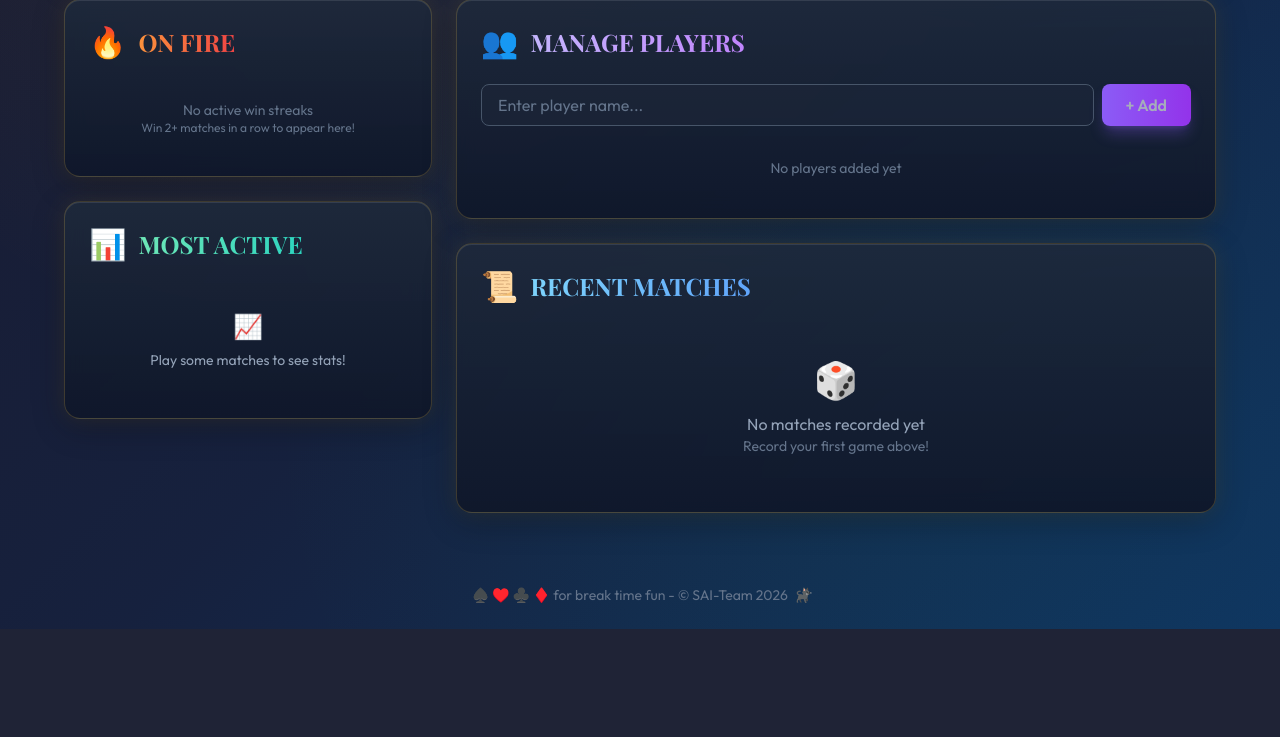
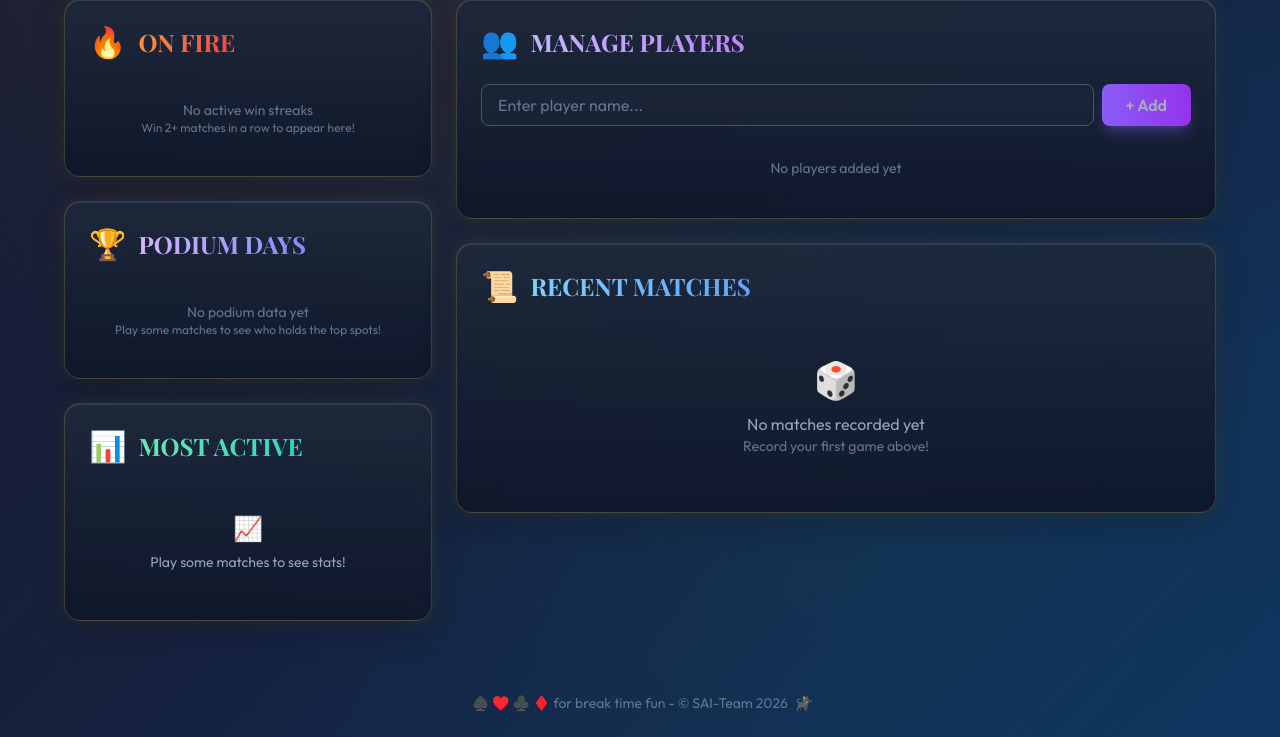
Before and after one commit to lfabbrini/trio_tracker, a FastAPI app: template app/templates/index.html in a window 1280 px wide. Shown: the part 411-1148 px from the top of the page. Before the commit the page ends 1040 px from the top, so only its background shows below. Run offline with FastAPI, Linux system fonts and the light colour scheme; the template is opened without the code that fills it, so the values that code supplies are empty; some libraries are stand-ins or nearby versions.

Commit message:
Add podium days feature with UI integration and database support

```diff
--- a/app/main.py
+++ b/app/main.py
@@ -60,6 +60,7 @@ async def index(request: Request):
         "leaderboard": db.get_leaderboard(),
         "most_active": db.get_most_active(),
         "recent_matches": db.get_recent_matches(),
+        "podium_days": db.get_podium_days(),
     })
 
 
@@ -151,6 +152,15 @@ async def win_streaks_partial(request: Request):
         "win_streaks": db.get_win_streaks(),
     })
 
+@app.get("/partials/podium-days", response_class=HTMLResponse)
+async def podium_days_partial(request: Request):
+    """Podium days fragment for HTMX."""
+    return templates.TemplateResponse("partials/podium_days.html", {
+        "request": request,
+        "podium_days": db.get_podium_days(),
+    })
+
+
 @app.post("/matches", response_class=HTMLResponse)
 async def record_match(
     request: Request,
@@ -174,4 +184,5 @@ async def record_match(
         "most_active": db.get_most_active(),
         "recent_matches": db.get_recent_matches(),
         "win_streaks": db.get_win_streaks(),
+        "podium_days": db.get_podium_days(),
     })
--- a/app/templates/index.html
+++ b/app/templates/index.html
@@ -31,6 +31,20 @@
 
             <div id="win-streaks" hx-get="/partials/win-streaks" hx-trigger="every 30s">
                 {% include "partials/win_streaks.html" %}
+            </div>
+        </div>
+
+        <!-- Podium Days Card -->
+        <div class="card-glow rounded-2xl p-6">
+            <div class="flex items-center gap-3 mb-6">
+                <span class="text-3xl">&#x1F3C6;</span>
+                <h2 class="font-display text-2xl font-bold text-transparent bg-clip-text bg-gradient-to-r from-purple-300 to-indigo-400">
+                    PODIUM DAYS
+                </h2>
+            </div>
+
+            <div id="podium-days" hx-get="/partials/podium-days" hx-trigger="every 30s">
+                {% include "partials/podium_days.html" %}
             </div>
         </div>
 
--- a/app/templates/partials/all_stats.html
+++ b/app/templates/partials/all_stats.html
@@ -17,3 +17,7 @@
 <div id="win-streaks" hx-swap-oob="true">
     {% include "partials/win_streaks.html" %}
 </div>
+
+<div id="podium-days" hx-swap-oob="true">
+    {% include "partials/podium_days.html" %}
+</div>
--- /dev/null
+++ b/app/templates/partials/podium_days.html
@@ -0,0 +1,26 @@
+{% if podium_days %}
+<div class="space-y-2">
+    {% for entry in podium_days %}
+    <div class="flex items-center gap-3 p-3 rounded-xl bg-gradient-to-r
+        {% if entry.best_position == 1 %}from-yellow-500/10 to-amber-500/10 border border-yellow-500/30
+        {% elif entry.best_position == 2 %}from-slate-300/10 to-gray-400/10 border border-slate-400/30
+        {% else %}from-orange-700/10 to-amber-700/10 border border-orange-700/30{% endif %}">
+        <span class="text-2xl">
+            {% if entry.best_position == 1 %}&#x1F947;{% elif entry.best_position == 2 %}&#x1F948;{% else %}&#x1F949;{% endif %}
+        </span>
+        <span class="text-white font-bold">{{ entry.name }}</span>
+        <span class="ml-auto text-sm font-semibold
+            {% if entry.best_position == 1 %}text-yellow-400
+            {% elif entry.best_position == 2 %}text-slate-300
+            {% else %}text-orange-400{% endif %}">
+            {{ entry.days }} day{{ 's' if entry.days != 1 else '' }}
+        </span>
+    </div>
+    {% endfor %}
+</div>
+{% else %}
+<div class="text-center py-4 text-slate-500 text-sm">
+    <p>No podium data yet</p>
+    <p class="text-xs">Play some matches to see who holds the top spots!</p>
+</div>
+{% endif %}
```
Also changed, not shown: app/database.py (+70 -0 lines).
